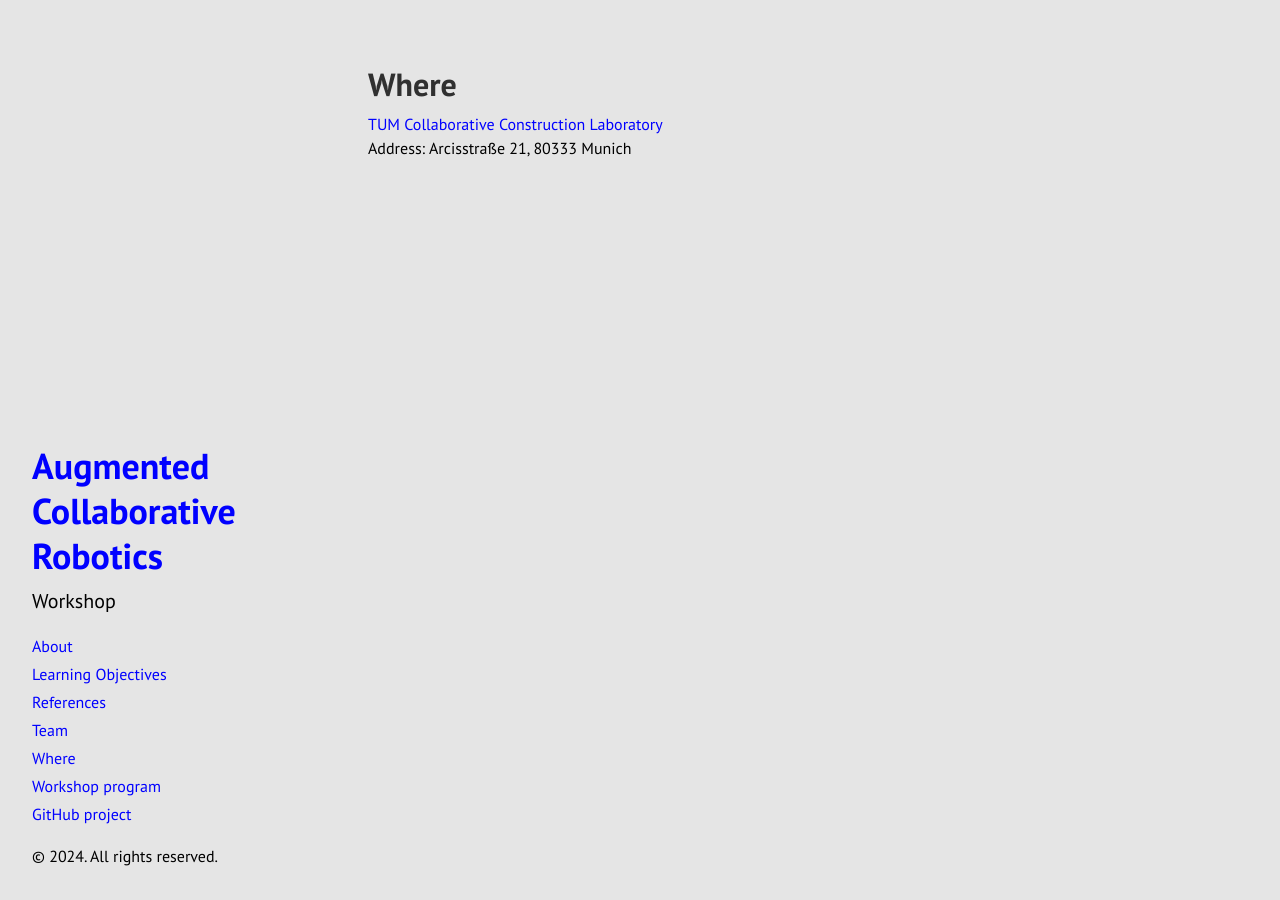
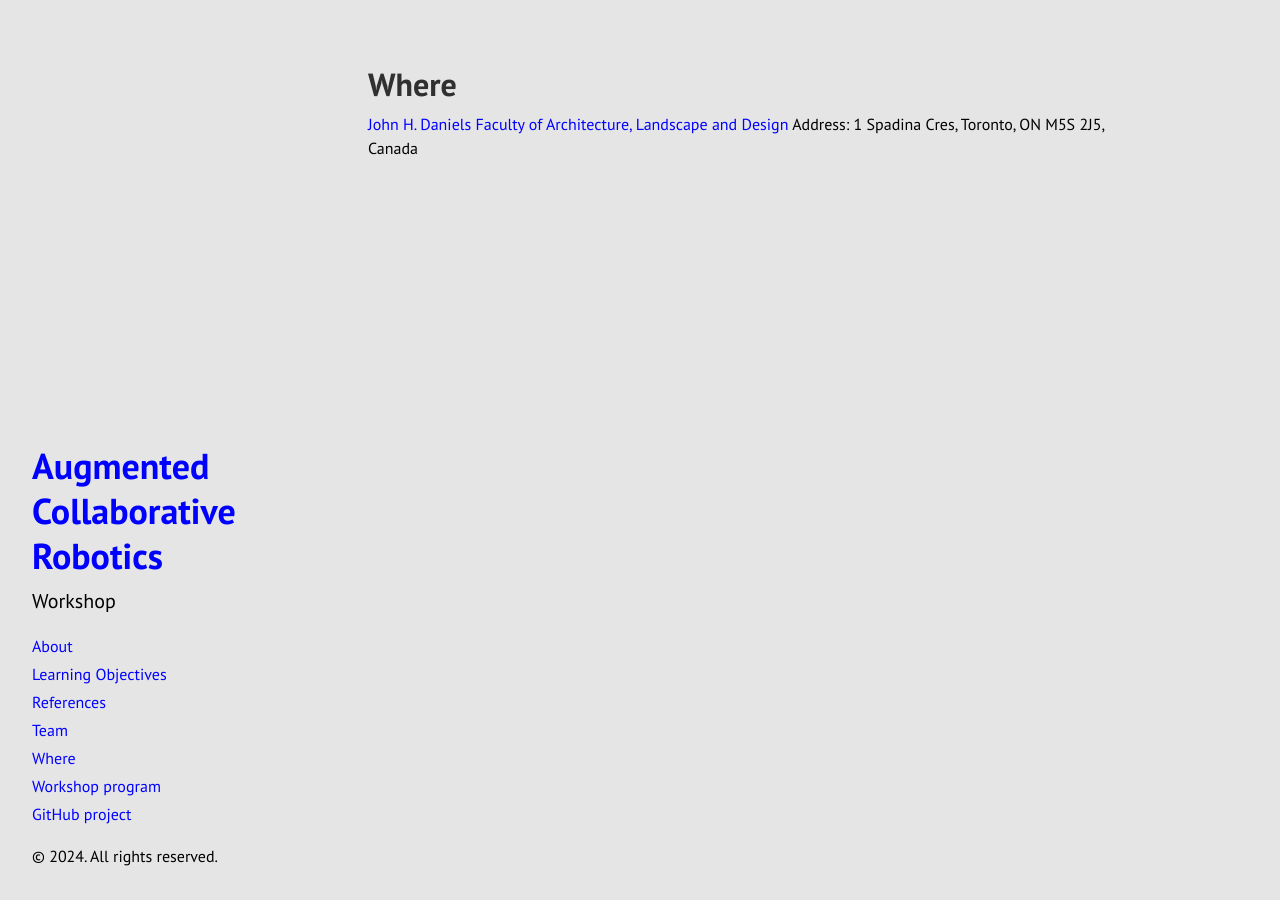
Before and after one commit to HUMA-LabforAdvancedTechnologyinArch/robarch24, a Jekyll site: the page built from docs/where.md, in a window 1280 px wide. Built offline with Jekyll 4.4.1, drawn with Linux system fonts in a browser that asks for light colours; Markdown is read by kramdown in place of the engine named in the settings.

Commit message:
Update where.md

```diff
--- a/docs/where.md
+++ b/docs/where.md
@@ -4,6 +4,5 @@ title: Where
 ---
 
 
-
-[TUM Collaborative Construction Laboratory](https://portal.mytum.de/campus/roomfinder/roomfinder_viewmap?mapid=12&roomid=0710@0507)
-Address: Arcisstraße 21, 80333 Munich
+[John H. Daniels Faculty of Architecture, Landscape and Design](https://www.daniels.utoronto.ca/about/one-spadina)
+Address: 1 Spadina Cres, Toronto, ON M5S 2J5, Canada
```
